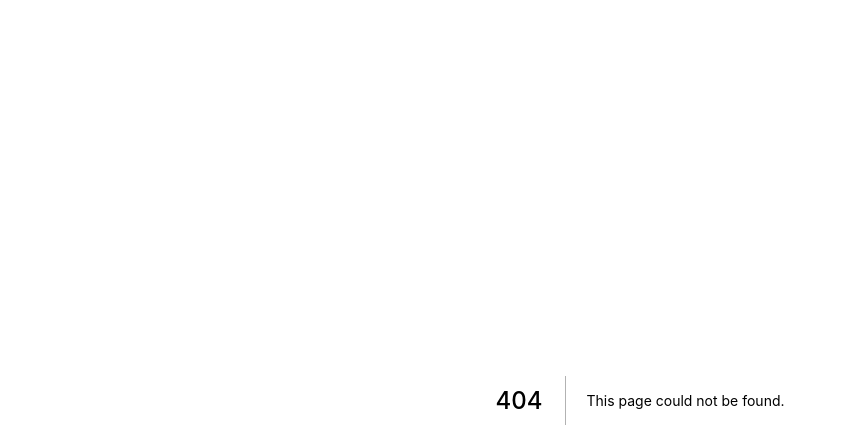
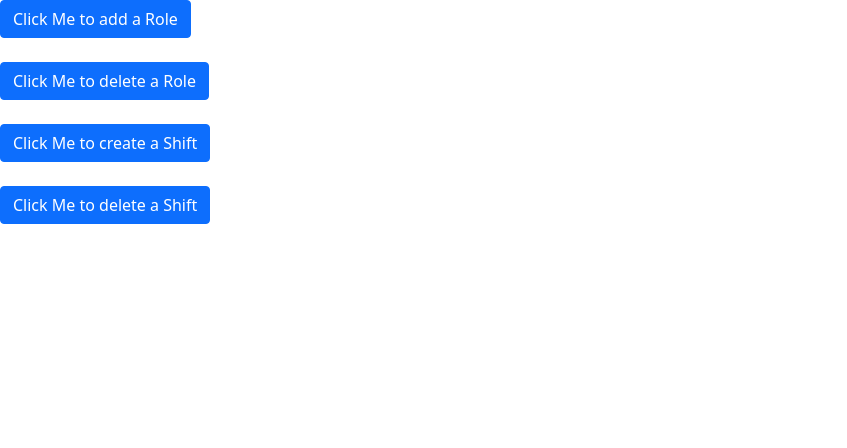
Before and after one commit to mike-matera/volunteer-me-capstone, a Next.js app: page /test in a window 1280 px wide. Before the commit this address had no page. Shown: the top 448 px of the page, without its empty margins (0-847 px from the left). Built offline with nearby package versions, Linux system fonts and the light colour scheme.

Commit message:
Silly test file.

```diff
--- /dev/null
+++ b/pages/test.js
@@ -0,0 +1,42 @@
+import Button from 'react-bootstrap/Button'
+
+import {
+    create_role,
+    delete_role,
+    create_shift,
+    delete_shift,
+}from '../lib/api'
+
+function creater(ev) {
+    create_role('3e87e03c-b6ff-4d72-b075-fe30c4425081')
+}
+
+function delr(ev) {
+    delete_role({id: '8c0831e0-61c8-4327-8020-3be0066d6d20'})
+}
+
+function creates(ev) {
+    create_shift('86a2cfb9-2fe4-4c1a-80fb-4b939205089c')
+}
+
+function dels(ev) {
+    delete_shift({id: '8d54f263-afa2-489e-bc8e-20785323ee72'})
+}
+
+export default function Test(props) {
+    return (
+        <>
+        <Button onClick={creater}>Click Me to add a Role</Button>
+        <br/>
+        <br/>
+        <Button onClick={delr}>Click Me to delete a Role</Button>
+        <br/>
+        <br/>
+        <Button onClick={creates}>Click Me to create a Shift</Button>
+        <br/>
+        <br/>
+        <Button onClick={dels}>Click Me to delete a Shift</Button>
+        </>
+    )
+
+}
```
